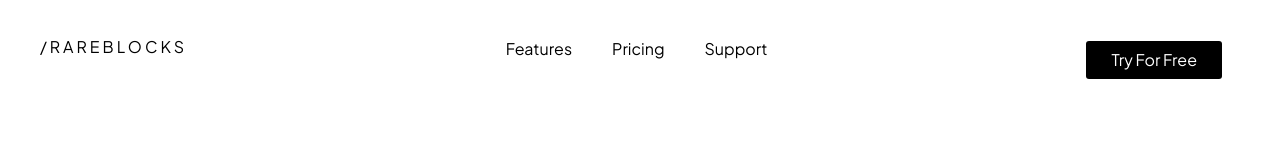
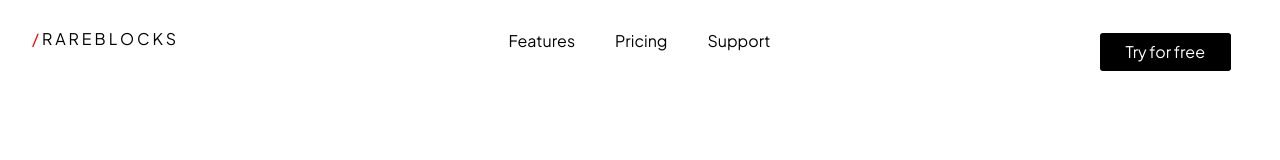
Before and after one commit to itsbill3/Rareblocks, a plain HTML site: page index.html in a window 1280 px wide. Drawn offline with Linux system fonts and the light colour scheme.

Commit message:
refactor: style forward slash, add color variable

```diff
--- a/index.html
+++ b/index.html
@@ -9,14 +9,14 @@
 </head>
 <body>
     <div class="nav-bar">
-        <div class="logo">/RAREBLOCKS</div>
+        <div class="logo"><span>/</span> RAREBLOCKS</div>
         <div class="menu">
             <div class="">Features</div>
             <div class="">Pricing</div>
             <div class="">Support</div>
         </div>
         <div class="button">
-            <div class="home-button">Try For Free</div>
+            <div class="home-button">Try for free</div>
         </div>
     </div>
 </body>
--- a/main.css
+++ b/main.css
@@ -1,6 +1,11 @@
 @import url('https://fonts.googleapis.com/css2?family=Plus+Jakarta+Sans:wght@400;500;600;700;800&display=swap');
 body{
-
+padding: 0;
+margin: 0;
+box-sizing: border-box;
+}
+:root{
+    --black:#000000
 }
 .nav-bar{
     display: flex;
@@ -13,6 +18,11 @@ body{
     line-height: 30px;
     letter-spacing: 3px;
     font-weight: 700px;
+    display: flex;
+    align-items: baseline;
+}
+.logo>span{
+    color: red;
 }
 .menu{
     padding-top: 29px;
@@ -26,7 +36,7 @@ body{
     padding-right: 49.5px;
 }
 .home-button{
-    background: #000000;
+    background: var(--black);
     border-radius: 3px;
     padding: 8.5px 25.5px;
     color: #FFFFFF;
```
